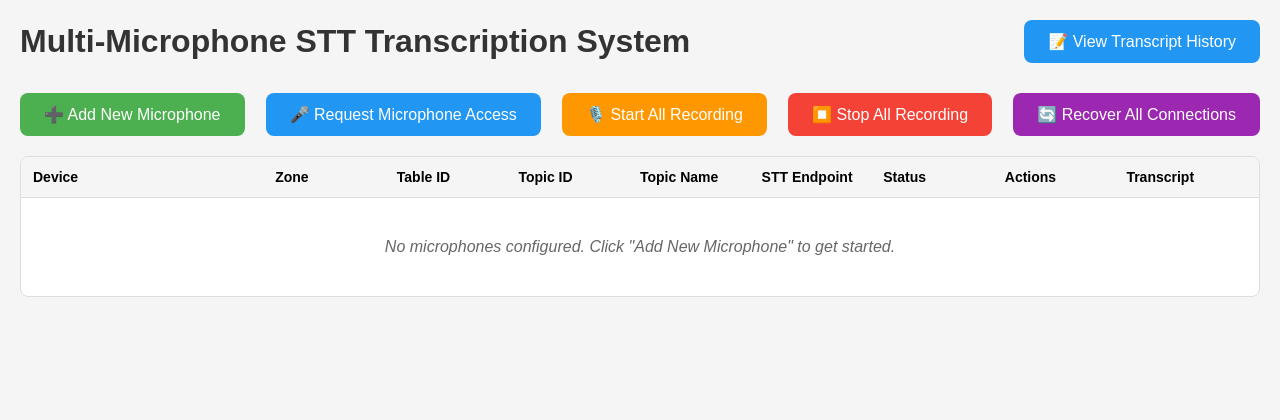
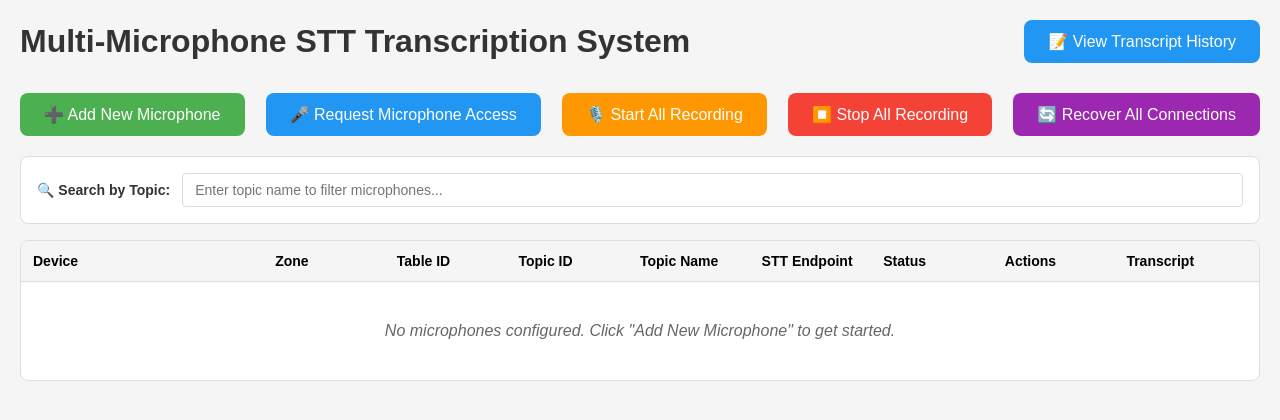
Before and after one commit to XompXomp/transcript, a React (Vite) app in the folder NewProjSTT/: page / in a window 1280 px wide. Shown: the top 420 px of the page. Built offline with nearby package versions, Linux system fonts and the light colour scheme.

Commit message:
added search by topic

```diff
--- a/NewProjSTT/src/App.tsx
+++ b/NewProjSTT/src/App.tsx
@@ -15,6 +15,7 @@ const App: React.FC = () => {
   const [isLoading, setIsLoading] = useState(false);
   const [successMessage, setSuccessMessage] = useState<string | null>(null);
   const [timeoutCheckCounter, setTimeoutCheckCounter] = useState(0); // Force re-renders for timeout checks
+  const [topicSearch, setTopicSearch] = useState<string>(''); // New search state
 
   // New architecture managers
   const webSocketManagerRef = useRef<WebSocketManager | null>(null);
@@ -1215,6 +1216,70 @@ const App: React.FC = () => {
           </button>
       </div>
 
+      {/* Search by Topic Name */}
+      <div style={{
+        background: 'white',
+        borderRadius: 8,
+        border: '1px solid #ddd',
+        padding: '16px',
+        marginBottom: '16px'
+      }}>
+        <div style={{
+          display: 'flex',
+          alignItems: 'center',
+          gap: '12px'
+        }}>
+          <label style={{
+            fontWeight: 'bold',
+            fontSize: 14,
+            color: '#333',
+            minWidth: '120px'
+          }}>
+            🔍 Search by Topic:
+          </label>
+          <input
+            type="text"
+            value={topicSearch}
+            onChange={(e) => setTopicSearch(e.target.value)}
+            placeholder="Enter topic name to filter microphones..."
+            style={{
+              flex: 1,
+              padding: '8px 12px',
+              borderRadius: 4,
+              border: '1px solid #ddd',
+              fontSize: 14
+            }}
+          />
+          {topicSearch && (
+            <button
+              onClick={() => setTopicSearch('')}
+              style={{
+                background: '#f44336',
+                color: 'white',
+                border: 'none',
+                borderRadius: 4,
+                padding: '8px 12px',
+                fontSize: 14,
+                cursor: 'pointer'
+              }}
+            >
+              Clear
+            </button>
+          )}
+        </div>
+        {topicSearch && (
+          <div style={{
+            marginTop: '8px',
+            fontSize: 12,
+            color: '#666'
+          }}>
+            Showing {mics.filter(mic =>
+              mic.topicName.toLowerCase().includes(topicSearch.toLowerCase())
+            ).length} of {mics.length} microphones
+          </div>
+        )}
+      </div>
+
       {/* Microphones Table */}
        <div style={{
          background: 'white',
@@ -1245,17 +1310,31 @@ const App: React.FC = () => {
         </div>
 
         {/* Table Rows */}
-        {mics.length === 0 ? (
+        {(() => {
+          // Filter microphones based on search term
+          const filteredMics = topicSearch
+            ? mics.filter(mic =>
+                mic.topicName.toLowerCase().includes(topicSearch.toLowerCase())
+              )
+            : mics;
+
+          if (filteredMics.length === 0) {
+            return (
               <div style={{
                 padding: 40,
                 textAlign: 'center',
                 color: '#666',
                 fontStyle: 'italic'
               }}>
-            No microphones configured. Click "Add New Microphone" to get started.
-          </div>
-        ) : (
-          mics.map(mic => {
+                {topicSearch
+                  ? `No microphones found matching "${topicSearch}". Try a different search term.`
+                  : 'No microphones configured. Click "Add New Microphone" to get started.'
+                }
+              </div>
+            );
+          }
+
+          return filteredMics.map(mic => {
             const status = micStatuses.get(mic.micId);
             const transcript = micTranscripts.get(mic.micId);
             const recording = isRecording(mic.micId);
@@ -1619,8 +1698,8 @@ const App: React.FC = () => {
                 </div>
               </div>
             );
-          })
-        )}
+          });
+        })()}
       </div>
     </div>
   );
--- a/NewProjSTT/update-proxies-opus.cjs
+++ b/NewProjSTT/update-proxies-opus.cjs
@@ -1,3 +1,5 @@
+//PRETTY SURE THIS FILE CAN BE DELETED SINCE NOT USING OPUS, USES THE OLD 30 PROXY METHOD AS WELL
+
 const fs = require('fs');
 const path = require('path');
 
```
Lines whose indentation alone changed are shown as unchanged.
